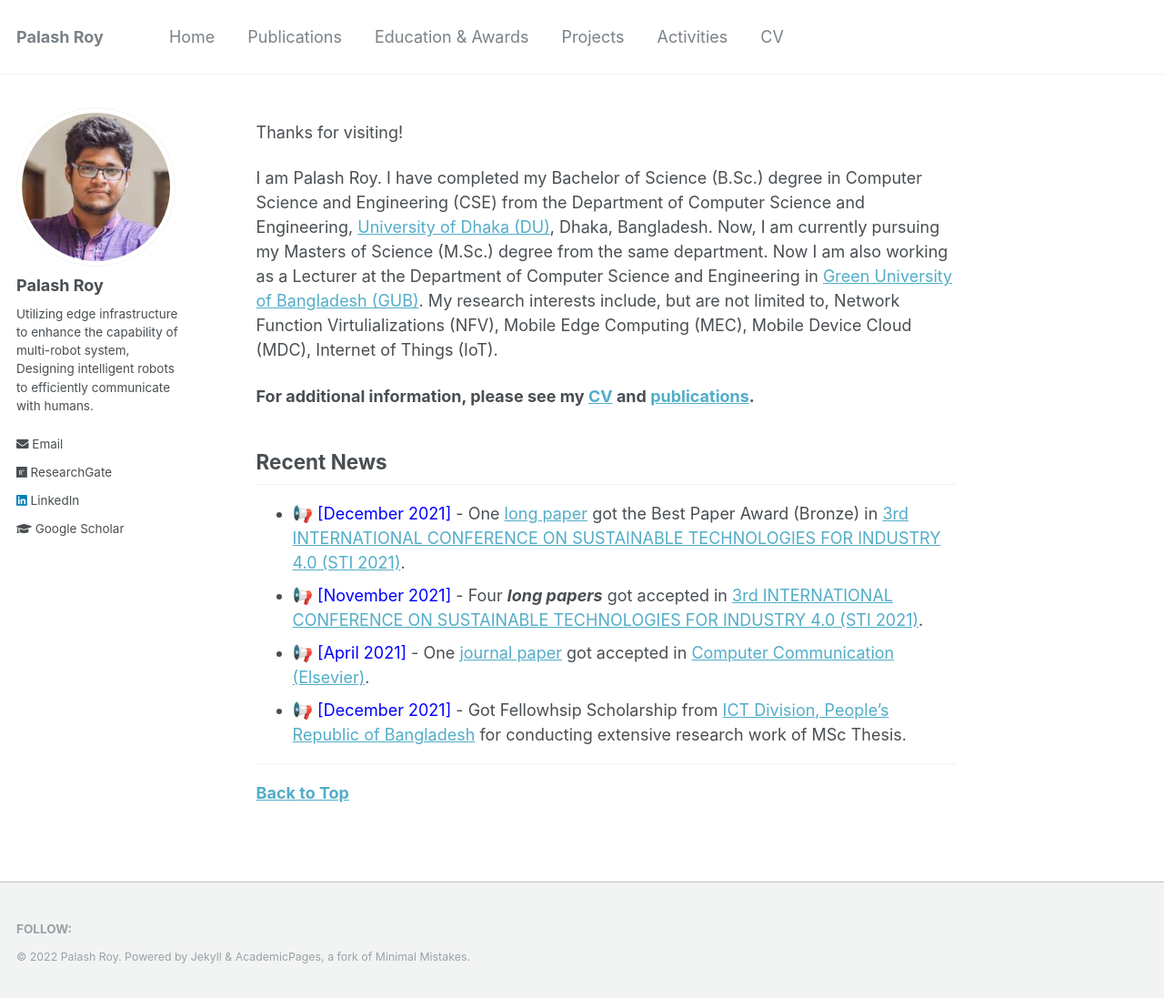
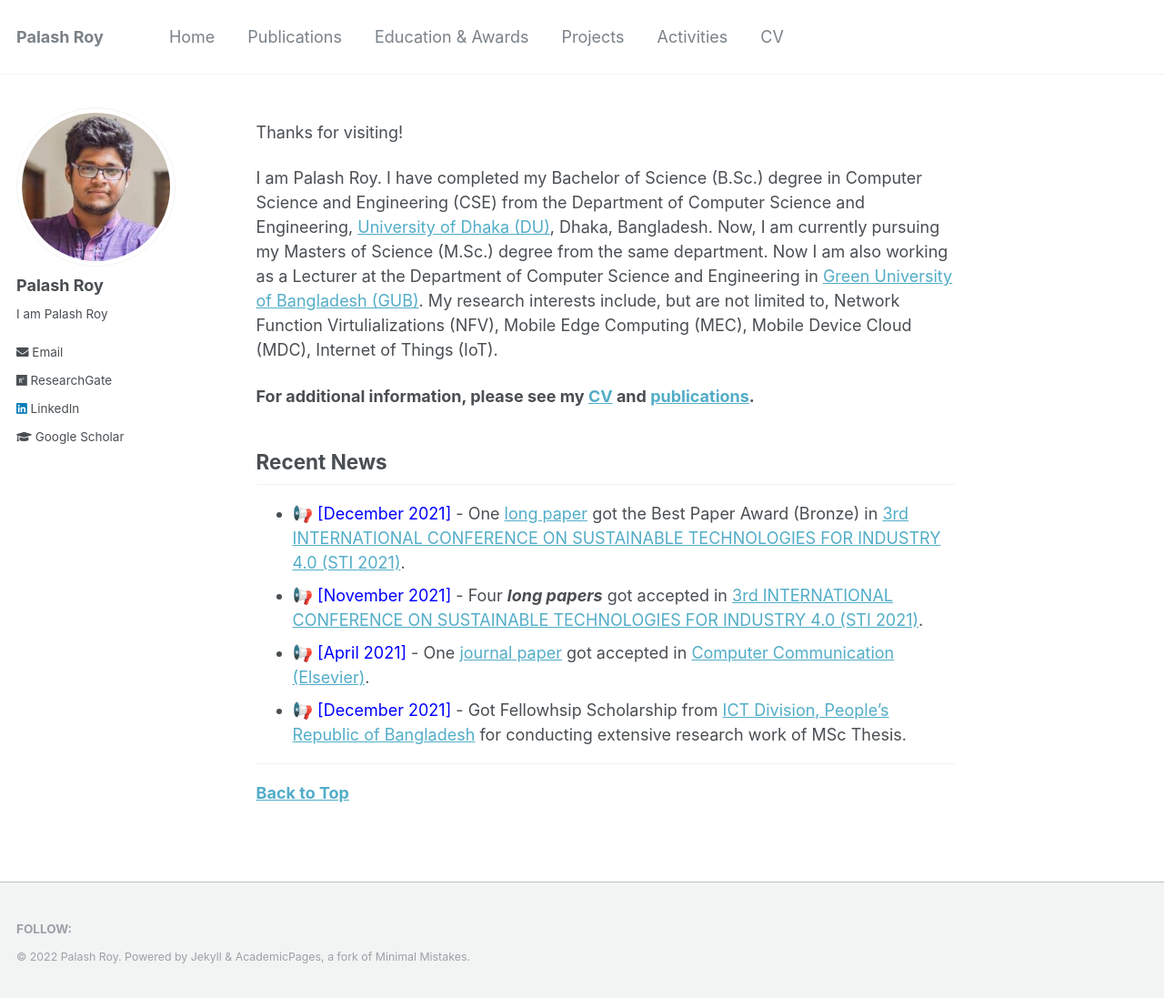
Before and after one commit to PalashRoy975/PalashRoy975.github.io, a Jekyll site: the page built from _pages/about.md, in a window 1280 px wide and 1097 px high. Shown: the whole window at 91% size. Built offline with Jekyll 4.4.1, drawn with Linux system fonts in a browser that asks for light colours.

Commit message:
Update _config.yml

```diff
--- a/_config.yml
+++ b/_config.yml
@@ -82,7 +82,7 @@ analytics:
 author:
   name             : "Palash Roy"
   avatar           : "profile.jpg"
-  bio              : "Utilizing edge infrastructure to enhance the capability of multi-robot system, Designing intelligent robots to efficiently communicate with humans. "
+  bio              : "I am Palash Roy"
   location         : #"127.0.0.1"
   employer         :
   pubmed           : #"https://www.ncbi.nlm.nih.gov/pubmed/?term=john+snow"
@@ -310,5 +310,3 @@ compress_html:
   clippings: all
   ignore:
     envs: development
-
-theme: jekyll-theme-cayman
```
